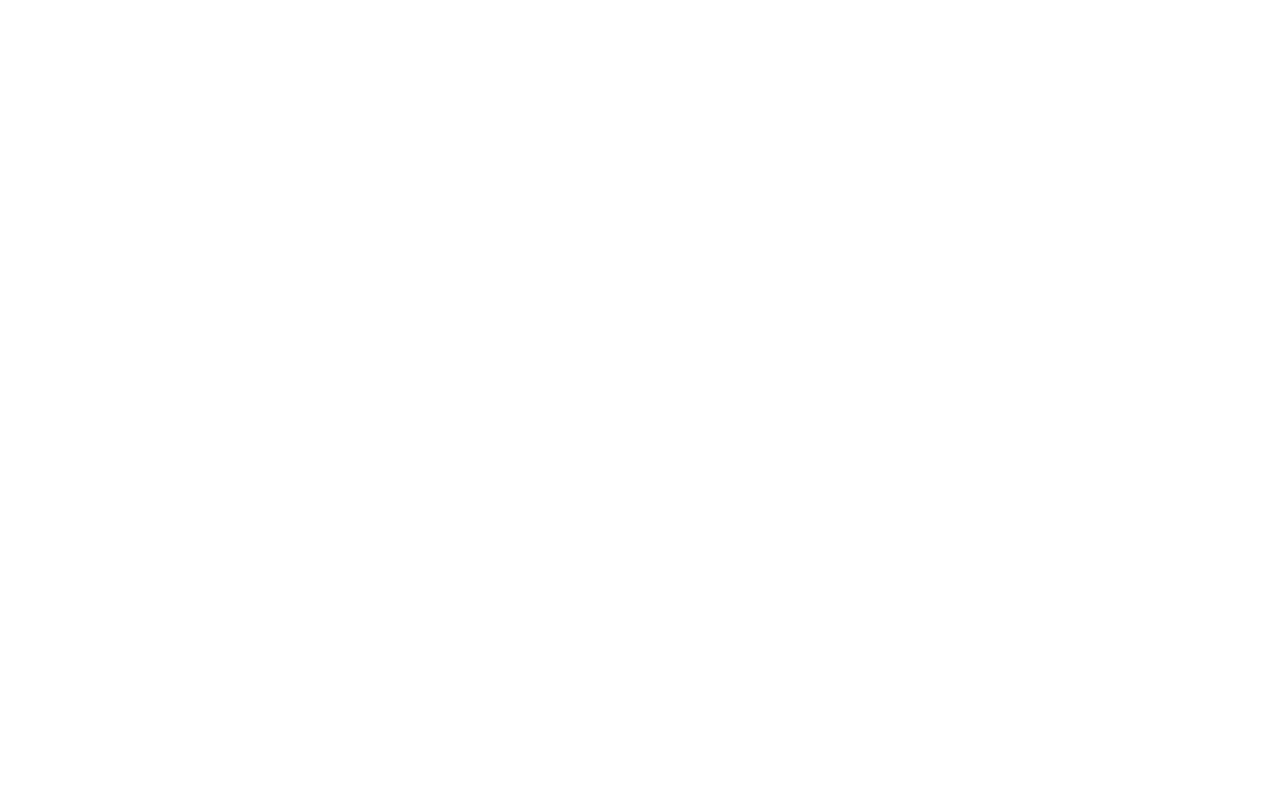
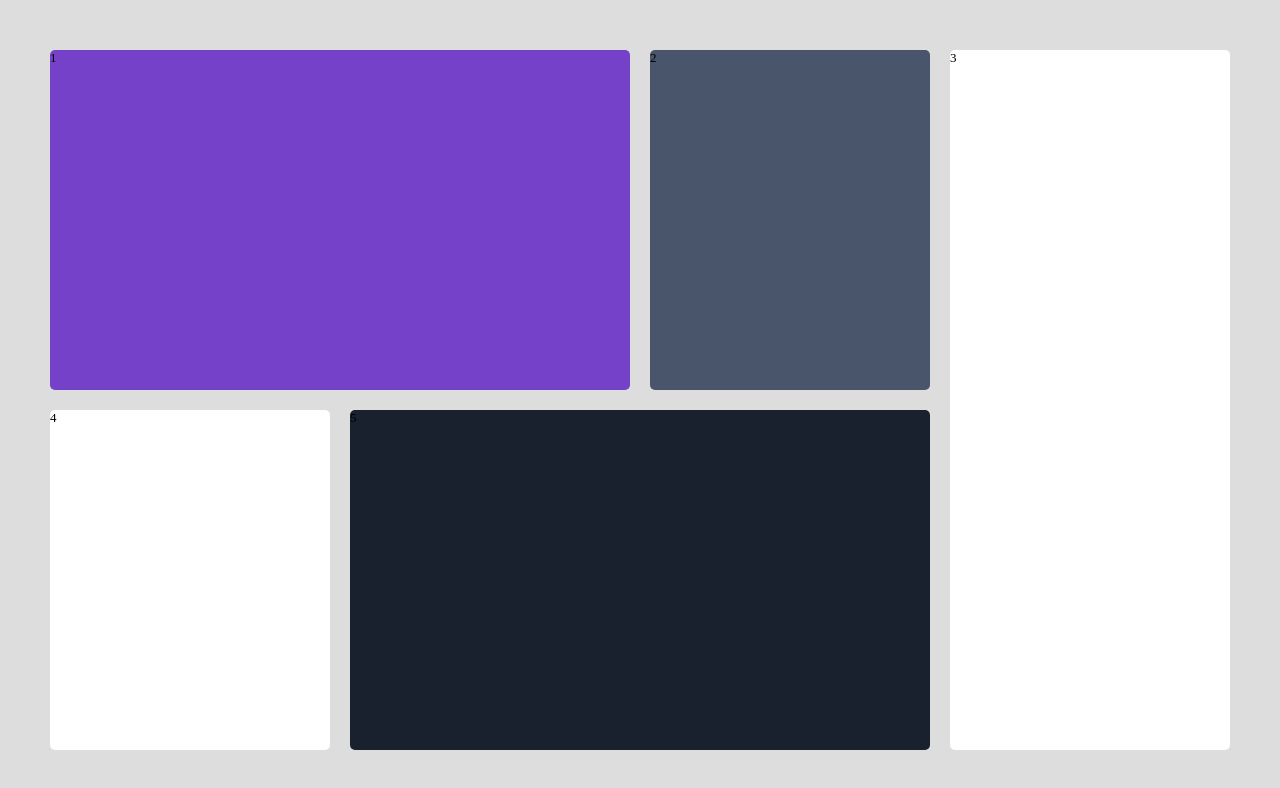
Before and after one commit to AhmedKhatri510/testimonial-grid-section-hub, a website: page index.html in a window 1280 px wide. Drawn offline with nearby package versions, Linux system fonts and the light colour scheme; files that its build step writes are made by us from their sources.

Commit message:
grid layout added

```diff
--- a/index.html
+++ b/index.html
@@ -12,7 +12,17 @@
 
 
 </head>
-<body class="container">
+<body>
+
+  <div class="container">
+    <div class="testimonial-1">1</div>
+    <div class="testimonial-2">2</div>
+    <div class="testimonial-3">3</div>
+    <div class="testimonial-4">4</div>
+    <div class="testimonial-5">5</div>
+  </div>
+
+
   <!-- <div class="testimonial-1">
     <div class="testimonial-1__user">
       <img src="images/image-daniel.jpg" alt="user 1">
@@ -31,10 +41,10 @@
         The next 12 weeks was the best - and most grueling - time of my life. Since completing
         the course, I’ve successfully switched careers, working as a Software Engineer at a VR startup. &rdquo;
       </p>
-    </div> -->
+    </div>
 
 
-  </div>
+  </div> -->
 
 
 
--- a/sass/_grid.scss
+++ b/sass/_grid.scss
@@ -0,0 +1,54 @@
+
+ .container {
+    background-color: #ddd;
+    padding: 5rem;
+    width: 100%;
+    height: 100vh;
+    display: grid;
+
+    grid-template-columns: repeat(4, 1fr);
+    grid-template-rows: repeat(2, 1fr);
+    align-content: center;
+    justify-content: center;
+
+    grid-gap: 2rem;
+ }
+
+ %testimonials {
+     border-radius: 5px;
+ }
+
+ .testimonial {
+
+
+    &-1{
+        @extend %testimonials;
+        background-color: $color-primary-violet;
+        grid-column: 1 / 3;
+
+    }
+
+    &-2{
+        @extend %testimonials;
+        background-color: $color-primary-grey-blue;
+        grid-column: 3 / 4;
+    }
+
+    &-3 {
+        @extend %testimonials;
+        background-color: $color-primary-white;
+        grid-row: 1 / -1;
+        grid-column: 4 / -1;
+    }
+
+    &-4 {
+        @extend %testimonials;
+        background-color: $color-primary-white;
+    }
+
+    &-5 {
+        @extend %testimonials;
+        background-color: $color-primary-black-blue;
+        grid-column: 2 / span 2;
+    }
+ }
--- a/sass/main.scss
+++ b/sass/main.scss
@@ -1,3 +1,3 @@
 
-
+@import "base";
 @import "grid";
```
Also changed, not shown: css/style.css (added).
